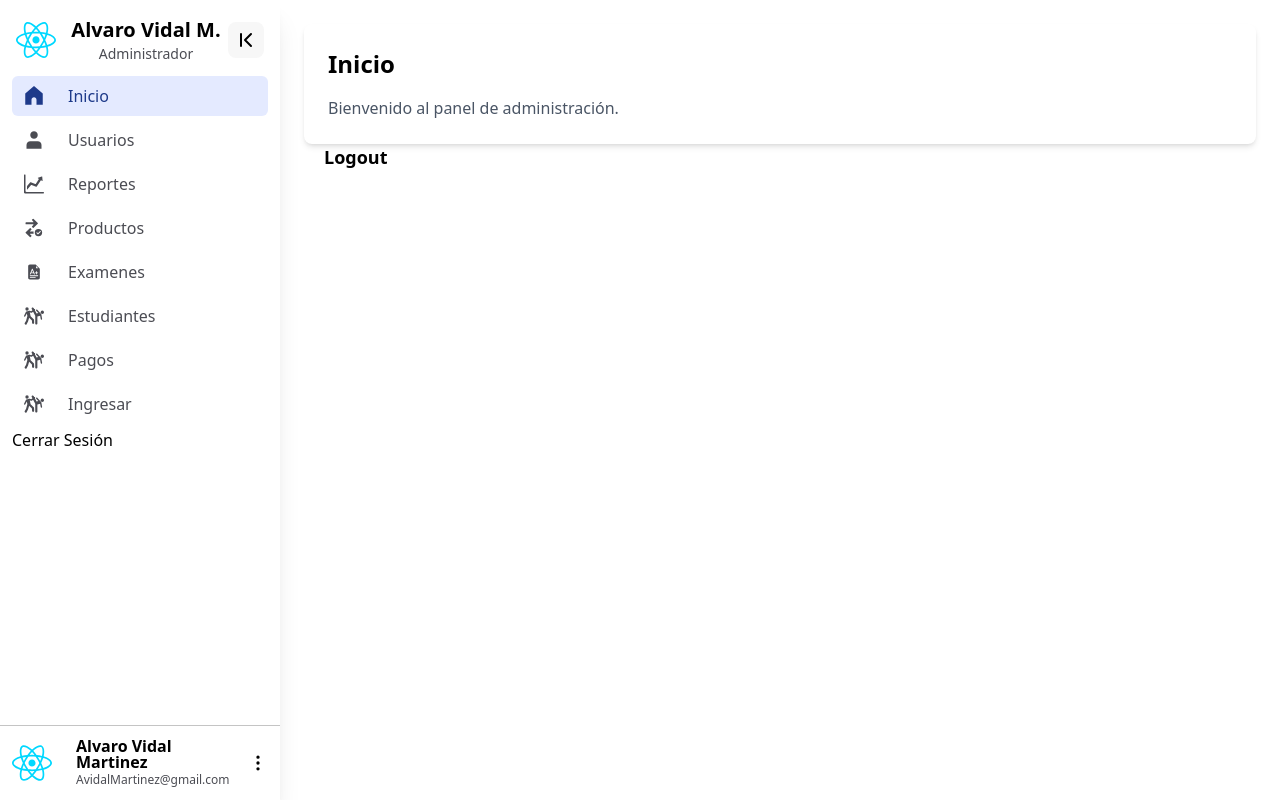
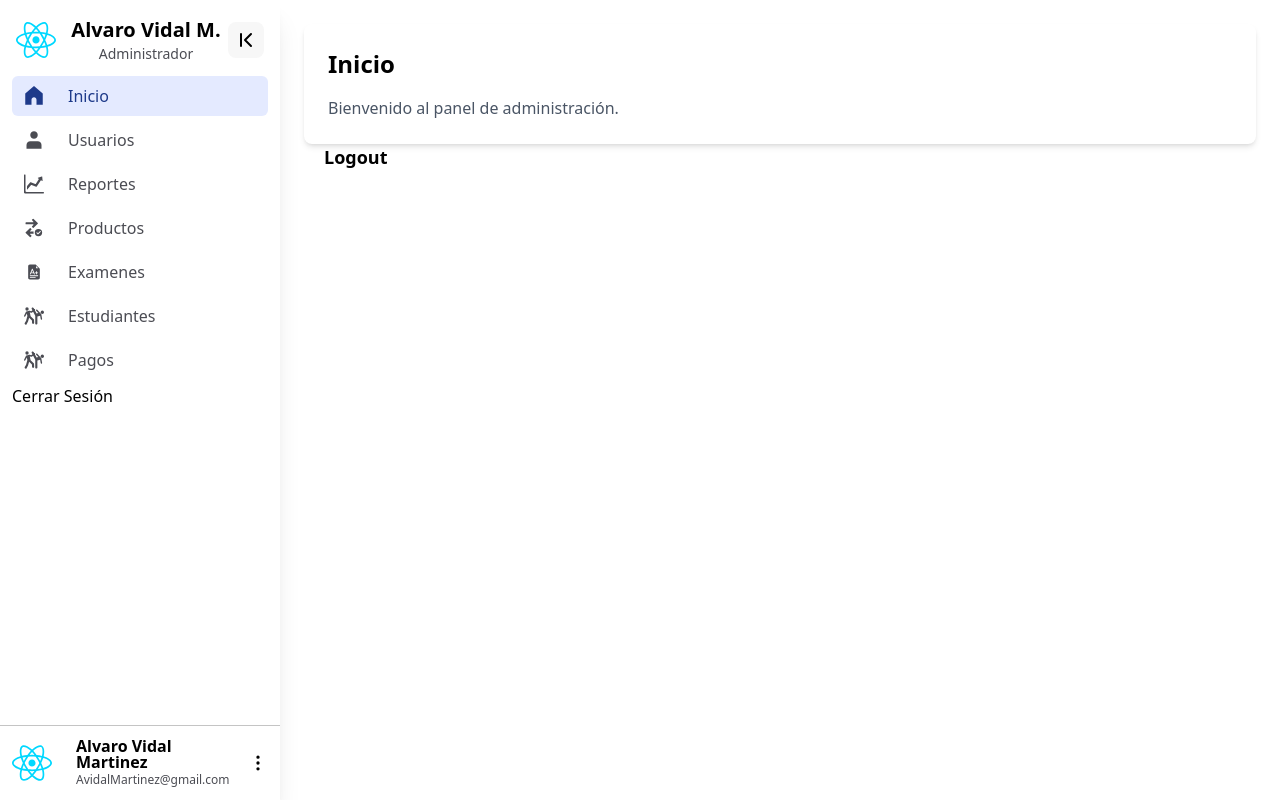
Before and after one commit to JoseVidal1/DOJANKWON_PROY, a React (Vite) app: page / in a window 1280 px wide. Built offline with nearby package versions, Linux system fonts and the light colour scheme; sample sign-in values are in the browser's storage.

Commit message:
Login Arreglado

```diff
--- a/src/App.jsx
+++ b/src/App.jsx
@@ -11,15 +11,26 @@ import Pago from "./page/Pago";
 import ProtectedRoute from "./Auth/ProtectedRoute";
 
 import "./App.css";
+import { useAuth } from "./Auth/AuthContext";
+import Error404 from "./page/Error";
 
 function App() {
+  const { isAuth } = useAuth();
   return (
     <BrowserRouter>
-      <div className="flex">
-        <Sidebar />
-        <main className="flex-1 p-6 transition-all duration-300 lg:w-[77%]">
+      <div className="flex flex-col h-screen">
+        <div className="flex flex-1 overflow-hidden">
+          {isAuth && <Sidebar />}
+          <main className="flex-1 p-6 transition-all duration-300 lg:w-[77%] overflow-auto">
             <Routes>
-            <Route path="/" element={<Home />} />
+              <Route
+                path="/"
+                element={
+                  <ProtectedRoute>
+                    <Home />
+                  </ProtectedRoute>
+                }
+              />
               <Route
                 path="/usuarios"
                 element={
@@ -69,11 +80,13 @@ function App() {
                 }
               />
               <Route path="/login" element={<Login />} />
-            <Route path="*" element={null} />
+              <Route path="*" element={<Error404 />} />
             </Routes>
           </main>
+        </div>
       </div>
     </BrowserRouter>
   );
 }
+
 export default App;
--- /dev/null
+++ b/src/Components/Navbar.jsx
@@ -0,0 +1,18 @@
+import { Link } from "react-router-dom";
+
+function Navbar() {
+  return (
+    <nav className="bg-white border-b border-gray-200 px-4 py-3 flex justify-end items-center shadow-sm">
+      <div className="flex items-center space-x-4">
+        <Link
+          to="/login"
+          className="text-gray-700 hover:text-gray-900 px-3 py-2 rounded-md text-sm font-medium bg-gray-100 hover:bg-gray-200 transition-colors duration-200"
+        >
+          Iniciar sesión
+        </Link>
+      </div>
+    </nav>
+  );
+}
+
+export default Navbar;
--- a/src/Components/sidebar.jsx
+++ b/src/Components/sidebar.jsx
@@ -105,11 +105,6 @@ const Sidebar = () => {
                 title="Pagos"
                 to="/Pago"
               />
-              <Opcion
-                icon={<StudentsIcon className="w-5 h-5" />}
-                title="Ingresar"
-                to="/login"
-              />
               {isAuth && (
                 <button
                   onClick={logout}
--- /dev/null
+++ b/src/page/Error.jsx
@@ -0,0 +1,27 @@
+import { Link } from "react-router-dom";
+
+const Error404 = () => {
+  return (
+    <div className="flex flex-col items-center justify-center min-h-screen bg-gray-50 p-4">
+      <div className="max-w-md w-full bg-white p-8 rounded-lg shadow-sm border border-gray-200 text-center">
+        <div className="text-8xl font-bold text-gray-300 mb-4">404</div>
+        <h1 className="text-2xl font-semibold text-gray-800 mb-2">
+          Página no encontrada
+        </h1>
+        <p className="text-gray-600 mb-6">
+          Lo sentimos, la página que estás buscando no existe o ha sido movida.
+        </p>
+        <div className="flex justify-center">
+          <Link
+            to="/"
+            className="px-6 py-2 bg-gray-100 text-gray-700 rounded-md hover:bg-gray-200 transition-colors duration-200 font-medium"
+          >
+            Volver al inicio
+          </Link>
+        </div>
+      </div>
+    </div>
+  );
+};
+
+export default Error404;
```
Lines whose indentation alone changed are shown as unchanged.
